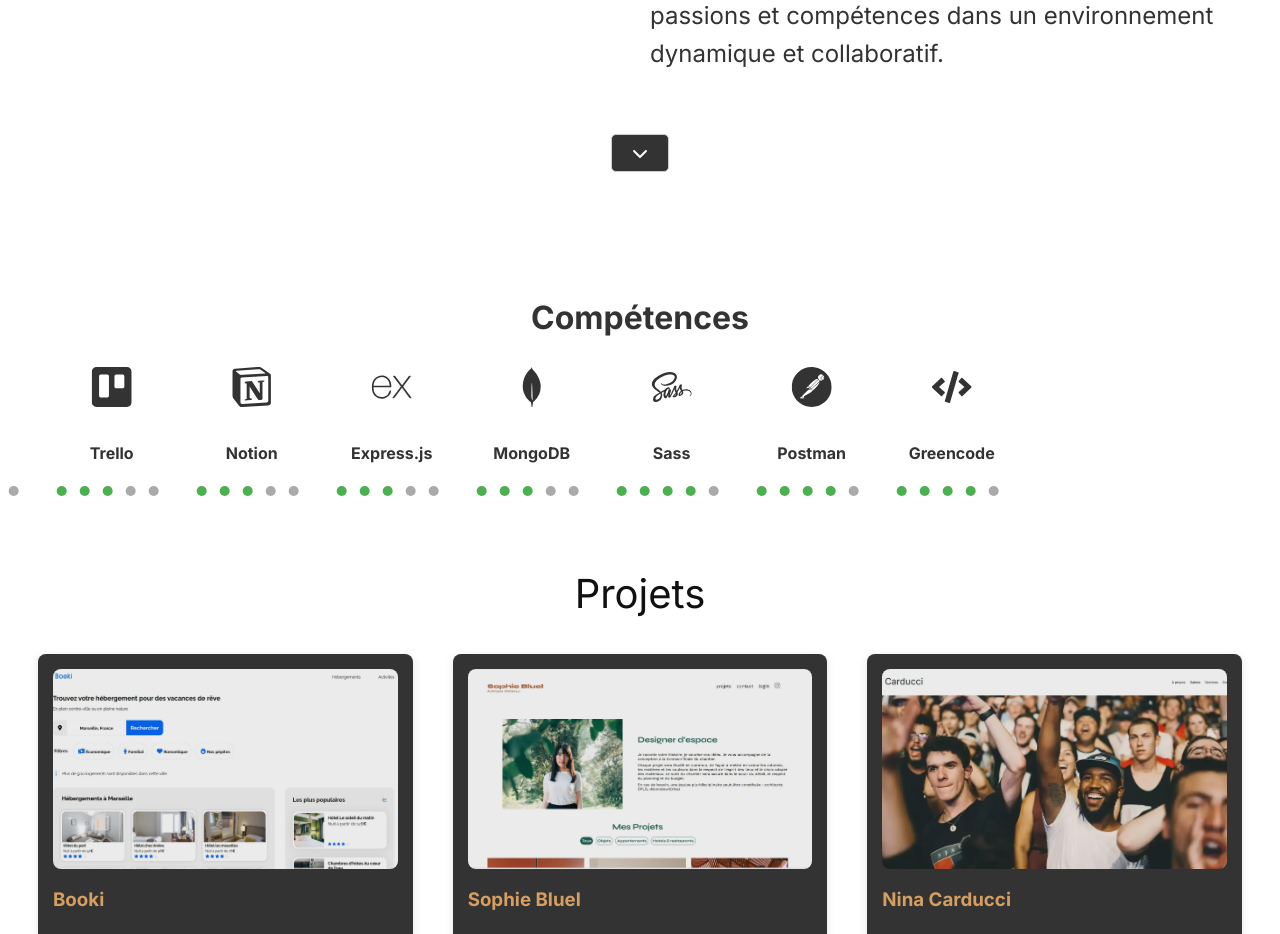
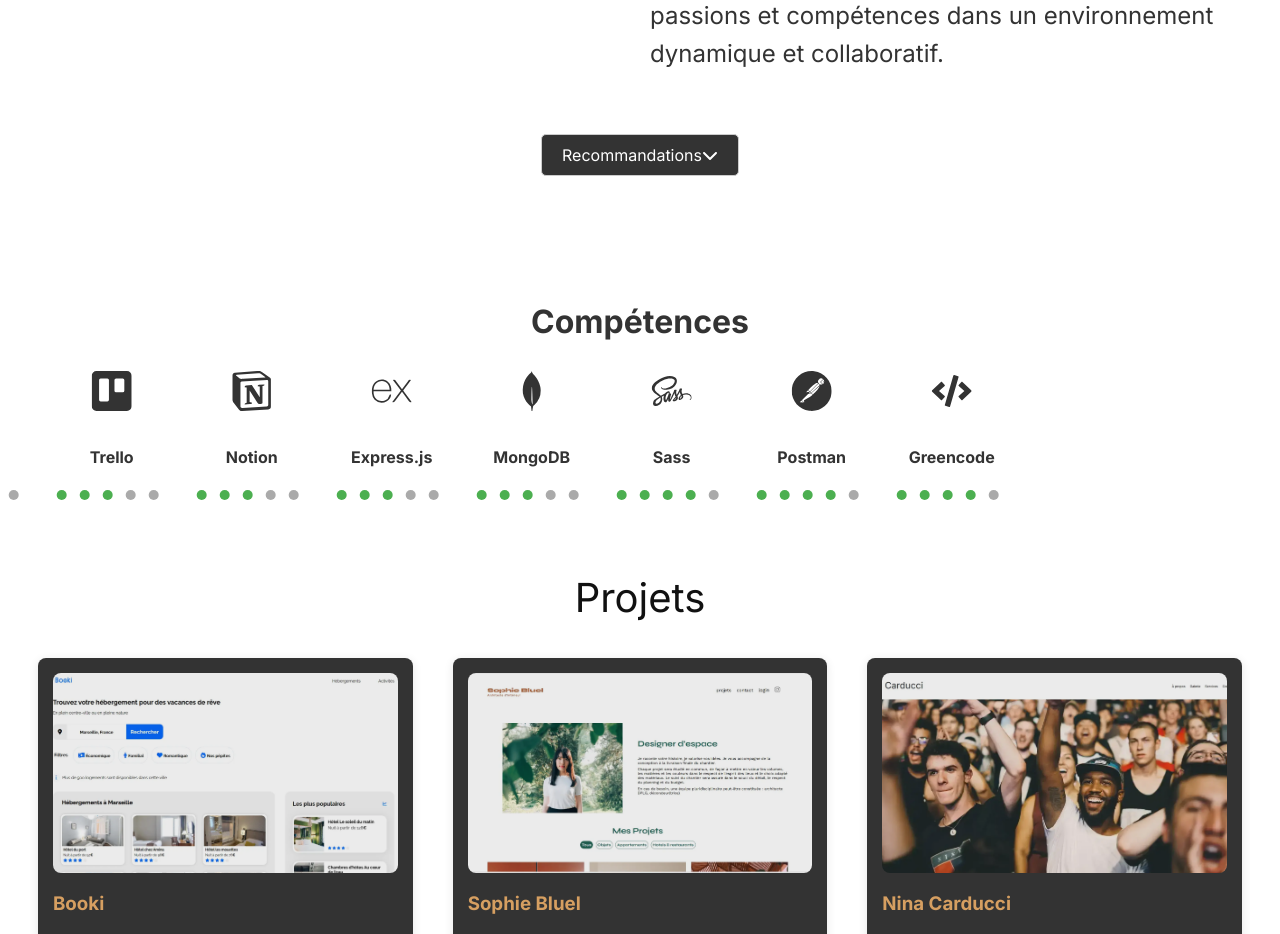
Before and after one commit to rakiko86/portfolio, a React (Create React App) app: page / in a window 1280 px wide. Shown: the part 1160-2094 px from the top of the page. Built offline with nearby package versions, Linux system fonts and the light colour scheme; a web font is replaced by a local one.

Commit message:
fix: le button de feedbak  après la validation

```diff
--- a/src/components/Skills.js
+++ b/src/components/Skills.js
@@ -30,15 +30,12 @@ const Skills = () => {
                       // strokeWidth: "01", // Supprime "0" pour éviter l'erreur
                     })}
                 </div>
-
-
                 <p className="skill__label">{skill.title}</p>
                 <div className="skill__rating">
                   {[...Array(5)].map((_, i) => (
                     <div
                       key={i}
-                      className={`circle ${
-                        skill.rating > i ? "circle--plain" : ""
+                      className={`circle ${skill.rating > i ? "circle--plain" : ""
                         }`}
                     ></div>
                   ))}
--- a/src/pages/About.js
+++ b/src/pages/About.js
@@ -35,7 +35,7 @@ const About = () => {
           className="feedbackBut"
           onClick={toggleCarousel}
           aria-label={showCarousel ? "Masquer le carrousel" : "Afficher le carrousel"}
-        >
+        >Recommandations
           <FontAwesomeIcon icon={showCarousel ? faChevronUp : faChevronDown} />
         </button>
         {/* Affiche ou masque le carrousel en fonction de l'état */}
```
Also changed, not shown: src/styles/components/_skills.scss (+7 -2 lines), src/components/Heros.js (indentation only), src/pages/ContactUs.js (indentation only). Lines whose indentation alone changed are shown as unchanged.
